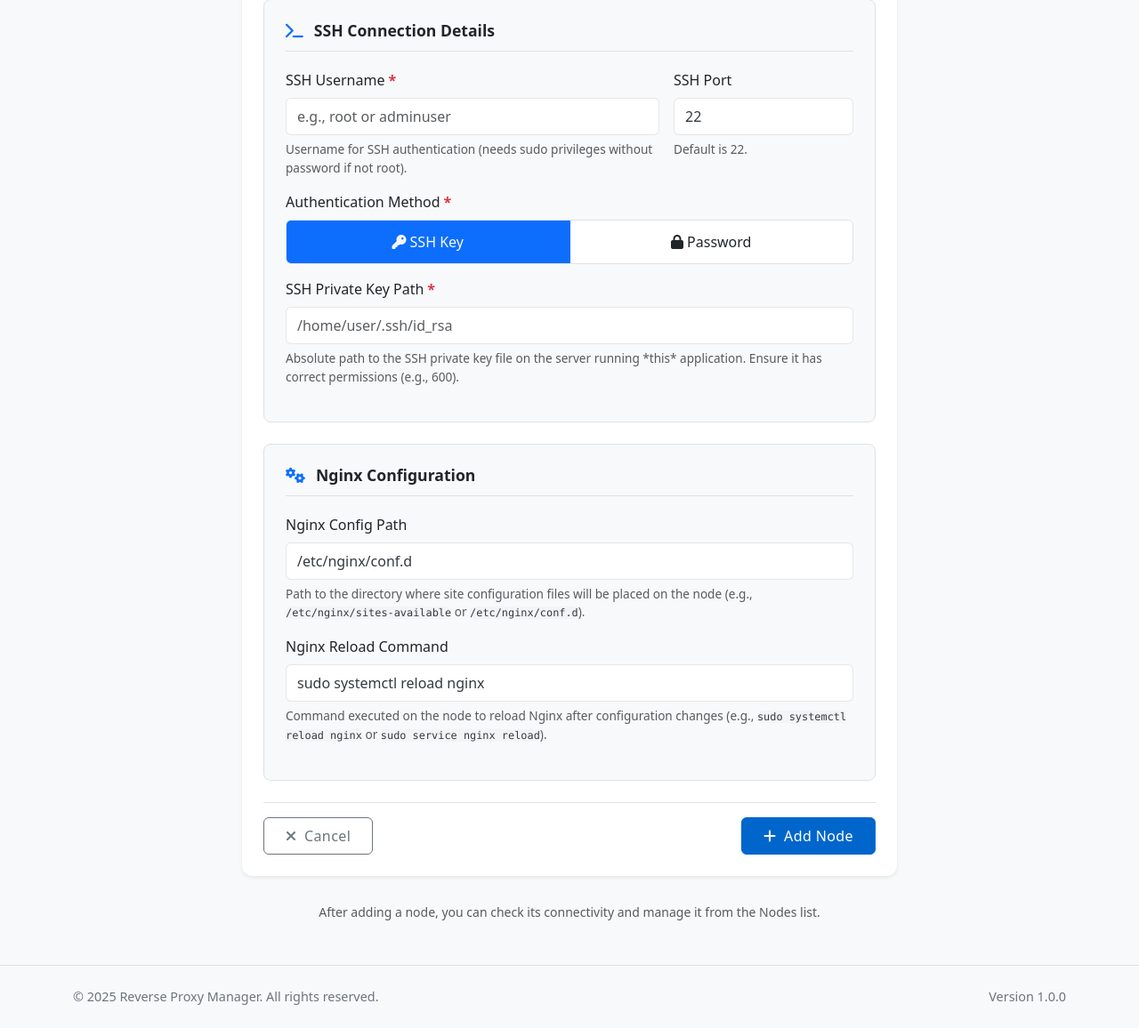
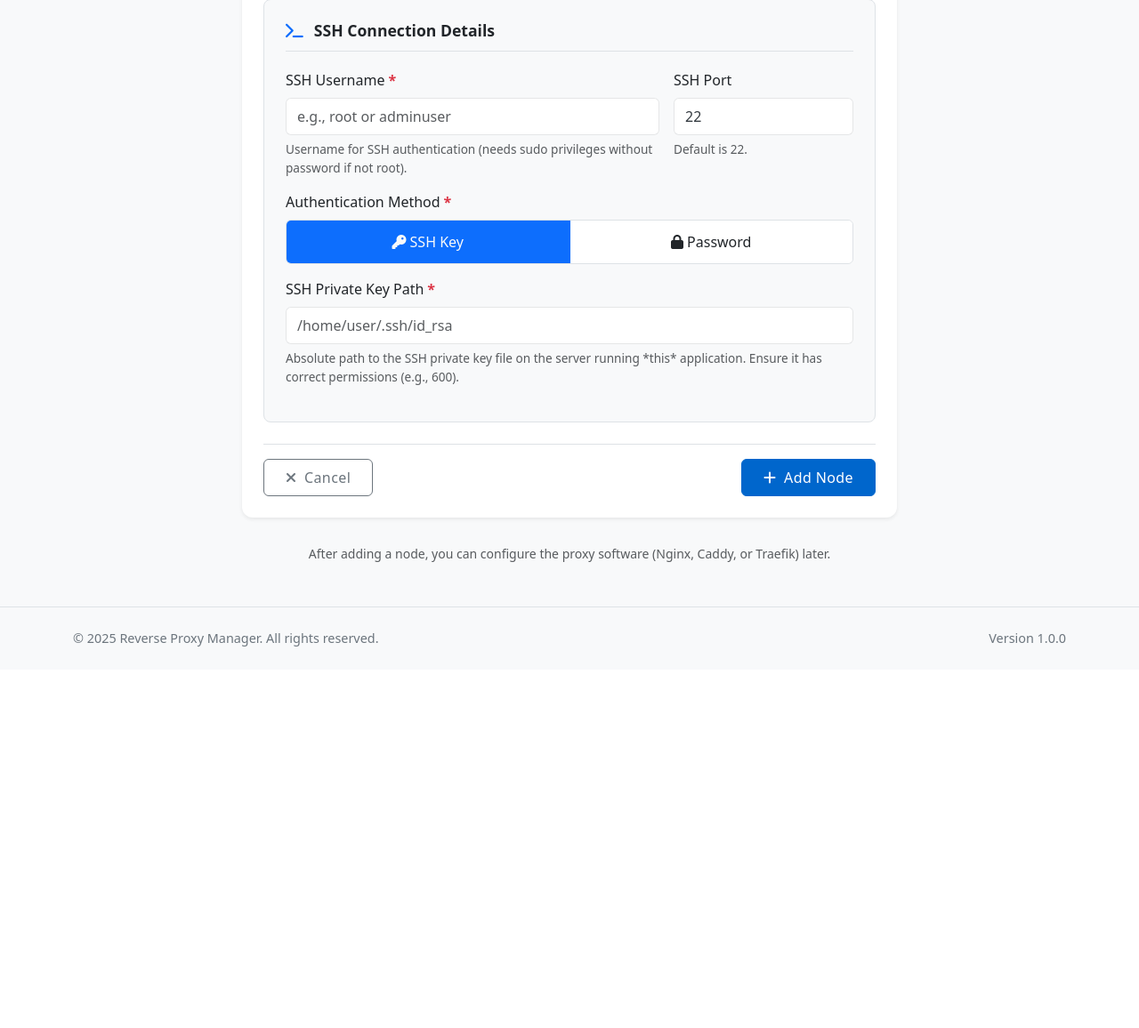
Before and after one commit to fabriziosalmi/reverse-proxy-manager, a Flask app: page /admin/nodes/new in a window 1280 px wide. Shown: the part 759-1915 px from the top of the page at 89% size. After the commit the page ends 1486 px from the top, so only its background shows below. Run offline with Flask 3, Linux system fonts and the light colour scheme; a user stored in the database is signed in; tables that the repository leaves empty hold one stand-in row (values such as "Sample post"); parts of the project's set-up code (start-up, migrations or seed data) failed here and were passed over; some libraries are stand-ins or nearby versions.

Commit message:
refactor(new.html): Remove Nginx configuration section and add hidden default values for proxy configuration

```diff
--- a/app/templates/admin/nodes/new.html
+++ b/app/templates/admin/nodes/new.html
@@ -224,24 +224,10 @@
                             </div>
                         </div>
 
-                        <!-- Nginx Configuration Section -->
-                        <div class="form-section">
-                            <h4 class="form-section-title">
-                                <i class="fas fa-cogs"></i>Nginx Configuration
-                            </h4>
-
-                            <div class="mb-3">
-                                <label for="nginx_config_path" class="form-label">Nginx Config Path</label>
-                                <input type="text" class="form-control" id="nginx_config_path" name="nginx_config_path" value="/etc/nginx/conf.d">
-                                <div class="form-text">Path to the directory where site configuration files will be placed on the node (e.g., <code>/etc/nginx/sites-available</code> or <code>/etc/nginx/conf.d</code>).</div>
-                            </div>
-
-                            <div class="mb-3">
-                                <label for="nginx_reload_command" class="form-label">Nginx Reload Command</label>
-                                <input type="text" class="form-control" id="nginx_reload_command" name="nginx_reload_command" value="sudo systemctl reload nginx">
-                                <div class="form-text">Command executed on the node to reload Nginx after configuration changes (e.g., <code>sudo systemctl reload nginx</code> or <code>sudo service nginx reload</code>).</div>
-                            </div>
-                        </div>
+                        <!-- Hidden default values for proxy configuration -->
+                        <input type="hidden" name="proxy_type" value="nginx">
+                        <input type="hidden" name="proxy_config_path" value="/etc/nginx/conf.d">
+                        <input type="hidden" name="proxy_reload_command" value="sudo systemctl reload nginx">
 
                         <div class="d-flex justify-content-between align-items-center mt-4 pt-3 border-top"> <!-- Added top border -->
                             <a href="{{ url_for('admin.list_nodes') }}" class="btn btn-outline-secondary btn-custom">
@@ -256,7 +242,7 @@
             </div>
 
             <div class="text-center mt-3">
-                <small class="text-muted">After adding a node, you can check its connectivity and manage it from the Nodes list.</small>
+                <small class="text-muted">After adding a node, you can configure the proxy software (Nginx, Caddy, or Traefik) later.</small>
             </div>
         </div>
     </div>
```
